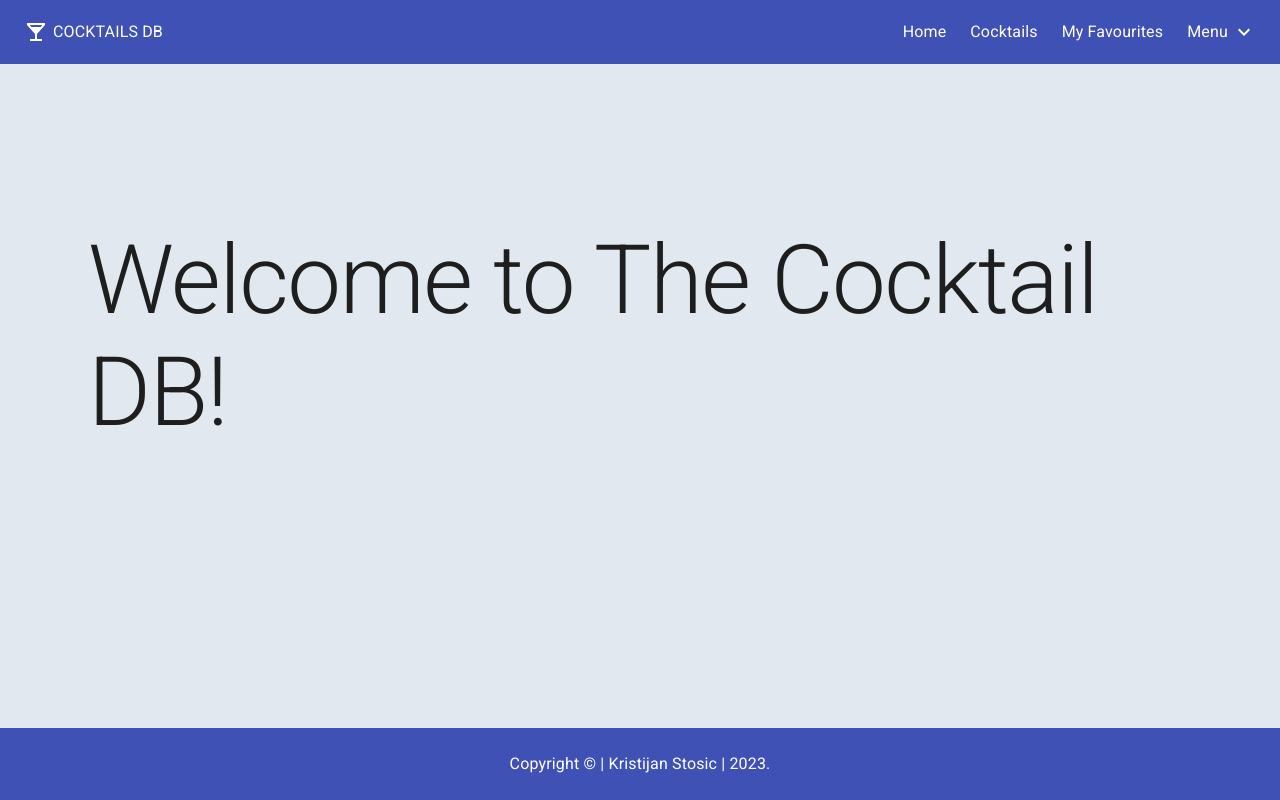
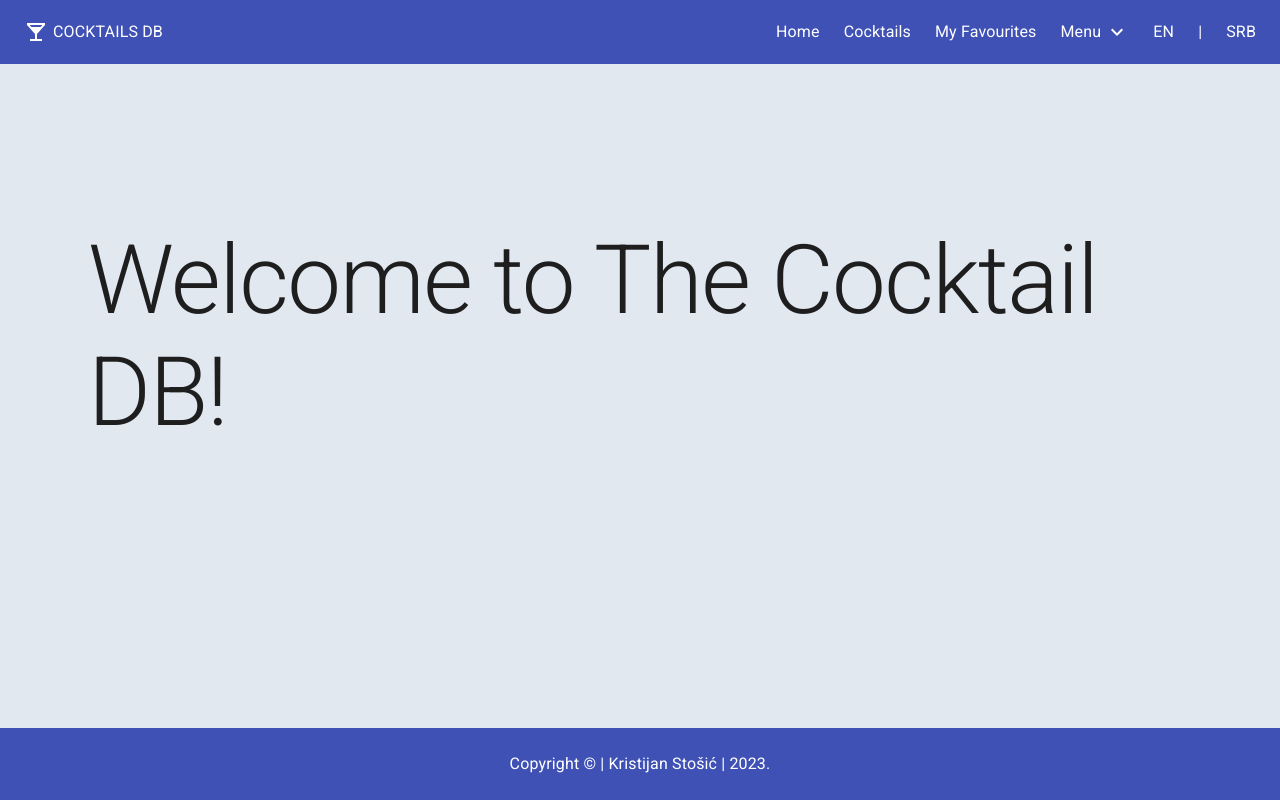
Before and after one commit to KristijanStosic/react-cocktail-master, a React (Vite) app: page /home in a window 1280 px wide. Built offline with nearby package versions, Linux system fonts and the light colour scheme.

Commit message:
Localization to serbian added

```diff
--- a/package.json
+++ b/package.json
@@ -17,8 +17,11 @@
     "@mui/material": "^5.15.0",
     "@reduxjs/toolkit": "^2.0.1",
     "axios": "^1.6.2",
+    "i18next": "^23.7.11",
+    "i18next-browser-languagedetector": "^7.2.0",
     "react": "^18.2.0",
     "react-dom": "^18.2.0",
+    "react-i18next": "^14.0.0",
     "react-player": "^2.14.1",
     "react-redux": "^9.0.4",
     "react-router-dom": "^6.21.0",
--- a/src/components/Layout/Footer.jsx
+++ b/src/components/Layout/Footer.jsx
@@ -1,13 +1,16 @@
 import { Box, Typography, Container } from '@mui/material';
 import { Link } from 'react-router-dom';
 import { indigoColor } from '../../util/colors.js';
+import { useTranslation } from 'react-i18next';
 
 function Copyright() {
+    const { t } = useTranslation();
+
     return (
         <Typography variant="body.2" color="white">
-            {'Copyright © '}
+            {t('footer.copyrightSymbol')}
             <Link to='/home' style={{ textDecoration: 'none', color: 'white' }}>
-                | Kristijan Stosic |
+                {t('footer.name')}
             </Link>{' '}
             {new Date().getFullYear()}
             {'.'}
--- a/src/components/Layout/Header.jsx
+++ b/src/components/Layout/Header.jsx
@@ -1,6 +1,7 @@
 import { Link } from "react-router-dom";
+import { useTranslation } from 'react-i18next';
 
-import { AppBar, Box, Stack, Toolbar } from "@mui/material";
+import { AppBar, Box, Stack, Toolbar, Typography } from "@mui/material";
 import { indigoColor } from "../../util/colors.js";
 
 import Heading from "../UI/Heading.jsx";
@@ -12,6 +13,12 @@ const linkStyles = {
 };
 
 export default function Header() {
+    const { t, i18n } = useTranslation();
+
+    function changeLanguage(lang) {
+        i18n.changeLanguage(lang);
+    }
+
     return (
         <AppBar position='static'>
             <Toolbar
@@ -42,23 +49,45 @@ export default function Header() {
 
                     <Link style={linkStyles} to='/home'>
                         <Heading>
-                            Home
+                            {t('header.home')}
                         </Heading>
                     </Link>
 
                     <Link style={linkStyles} to='/cocktails'>
                         <Heading>
-                            Cocktails
+                            {t('header.cocktails')}
                         </Heading>
                     </Link>
 
                     <Link style={linkStyles} to='/my-favourites'>
                         <Heading>
-                            My Favourites
+                            {t('header.myFavourites')}
                         </Heading>
                     </Link>
 
-                    <NavigationMenu label='Menu' />
+                    <NavigationMenu>{t('header.menu')}</NavigationMenu>
+
+                    <Typography
+                        sx={{
+                            cursor: 'pointer',
+                            '&:hover': { color: 'grey.500' }
+                        }}
+                        variant='p'
+                        onClick={() => changeLanguage('en')}
+                    >
+                        EN
+                    </Typography>
+                    |
+                    <Typography
+                        sx={{
+                            cursor: 'pointer',
+                            '&:hover': { color: 'grey.500' }
+                        }}
+                        variant='p'
+                        onClick={() => changeLanguage('srb')}
+                    >
+                        SRB
+                    </Typography>
                 </Stack>
 
             </Toolbar>
--- a/src/components/UI/NavigationMenu.jsx
+++ b/src/components/UI/NavigationMenu.jsx
@@ -13,7 +13,7 @@ const linkStyles = {
     color: '#334155',
 };
 
-export default function NavigationMenu({ label }) {
+export default function NavigationMenu({ label, children }) {
     const [anchorEl, setAnchorEl] = useState(null);
 
     const open = Boolean(anchorEl);
@@ -35,7 +35,7 @@ export default function NavigationMenu({ label }) {
                 onClick={handleClick}
                 style={{ cursor: 'pointer' }}
             >
-                {label} {open ? <KeyboardArrowUpIcon /> : <KeyboardArrowDownIcon />}
+                {children} {open ? <KeyboardArrowUpIcon /> : <KeyboardArrowDownIcon />}
             </Heading>
 
             <Menu
--- /dev/null
+++ b/src/locales/en/translation.json
@@ -0,0 +1,18 @@
+{
+    "home": {
+        "heading": "Welcome to The Cocktail DB!"
+    },
+    "header": {
+        "home": "Home",
+        "cocktails": "Cocktails",
+        "myFavourites": "My Favourites",
+        "menu": "Menu"
+    },
+    "filters": {
+        "search": "Search cocktails..."
+    },
+    "footer": {
+        "copyrightSymbol": "Copyright ©",
+        "name": " | Kristijan Stošić | "
+    }
+}
--- /dev/null
+++ b/src/locales/i18n.js
@@ -0,0 +1,24 @@
+import i18n from 'i18next';
+import { initReactI18next } from 'react-i18next';
+
+import global_en from './en/translation.json'
+import global_srb from './srb/translation.json'
+
+i18n
+  .use(initReactI18next)
+  .init({
+    interpolation: {
+      escapeValue: false
+    },
+    lng: 'en',
+    resources: {
+      en: {
+        translation: global_en
+      },
+      srb: {
+        translation: global_srb
+      }
+    }
+  });
+
+export default i18n;
--- /dev/null
+++ b/src/locales/srb/translation.json
@@ -0,0 +1,18 @@
+{
+    "home": {
+        "heading": "Dobrodošli na Koktel DB!"
+    },
+    "header": {
+        "home": "Početna",
+        "cocktails": "Kokteli",
+        "myFavourites": "Omiljeni Kokteli",
+        "menu": "Navigacija"
+    },
+    "filters": {
+        "search": "Pretraži koktele..."
+    },
+    "footer": {
+        "copyrightSymbol": "Sva prava zadržana ©",
+        "name": " | Kristijan Stošić | "
+    }
+}
--- a/src/main.jsx
+++ b/src/main.jsx
@@ -12,10 +12,15 @@ import './index.css';
 import { Provider } from 'react-redux';
 import store from './store/store.js';
 
+import { I18nextProvider } from 'react-i18next';
+import i18n from './locales/i18n.js'
+
 ReactDOM.createRoot(document.getElementById('root')).render(
   <React.StrictMode>
     <Provider store={store}>
-      <App />
+      <I18nextProvider i18n={i18n}>
+        <App />
+      </I18nextProvider>
     </Provider>
   </React.StrictMode>,
 );
--- a/src/pages/CocktailSearch.jsx
+++ b/src/pages/CocktailSearch.jsx
@@ -3,8 +3,11 @@ import { useNavigate } from "react-router-dom";
 
 import { TextField, InputAdornment, IconButton } from "@mui/material";
 import SearchIcon from "@mui/icons-material/Search";
+import { useTranslation } from "react-i18next";
 
 export default function CoctailSearch() {
+    const { t } = useTranslation();
+
     const navigate = useNavigate();
 
     const [searchTerm, setSearchTerm] = useState('');
@@ -27,7 +30,7 @@ export default function CoctailSearch() {
         <form onSubmit={handleSubmitSearch}>
 
             <TextField
-                label='Search cocktails..'
+                label={t('filters.search')}
                 variant='outlined'
                 fullWidth
                 onChange={onChangeSearch}
--- a/src/pages/Home.jsx
+++ b/src/pages/Home.jsx
@@ -1,10 +1,12 @@
 import { Box, Typography } from "@mui/material";
+import { useTranslation } from "react-i18next";
 
 export default function HomePage() {
+  const { t } = useTranslation();
 
   return (
     <Box display='flex' justifyContent='center' sx={{ p: 8, mt: 8 }} >
-      <Typography variant='h1'>Welcome to The Cocktail DB!</Typography>
+      <Typography variant='h1'>{t('home.heading')}</Typography>
     </Box>
   );
 }
--- a/src/routes/router.jsx
+++ b/src/routes/router.jsx
@@ -1,7 +1,6 @@
 import { Navigate, Route, createBrowserRouter, createRoutesFromElements } from 'react-router-dom';
 
 import RootLayout from '../components/Layout/RootLayout.jsx';
-
 import Home from '../pages/Home.jsx';
 import Cocktails from '../pages/Cocktails.jsx';
 import Categories from '../pages/Categories.jsx';
@@ -10,7 +9,7 @@ import Glasses from '../pages/Glasses.jsx';
 import CocktailDetails from '../pages/CocktailDetails.jsx';
 import MyFavouritesCocktails from '../pages/MyFavouritesCocktails.jsx';
 import IngredientDetails from '../pages/IngredientDetails.jsx';
-import NotFound from '../pages/NotFound.jsx'
+import NotFound from '../pages/NotFound.jsx';
 
 const router = createBrowserRouter(createRoutesFromElements(
     <>
```
Also changed, not shown: src/styles/styles.js (added), 1 other file (tests, documents, lock files or other folders).
